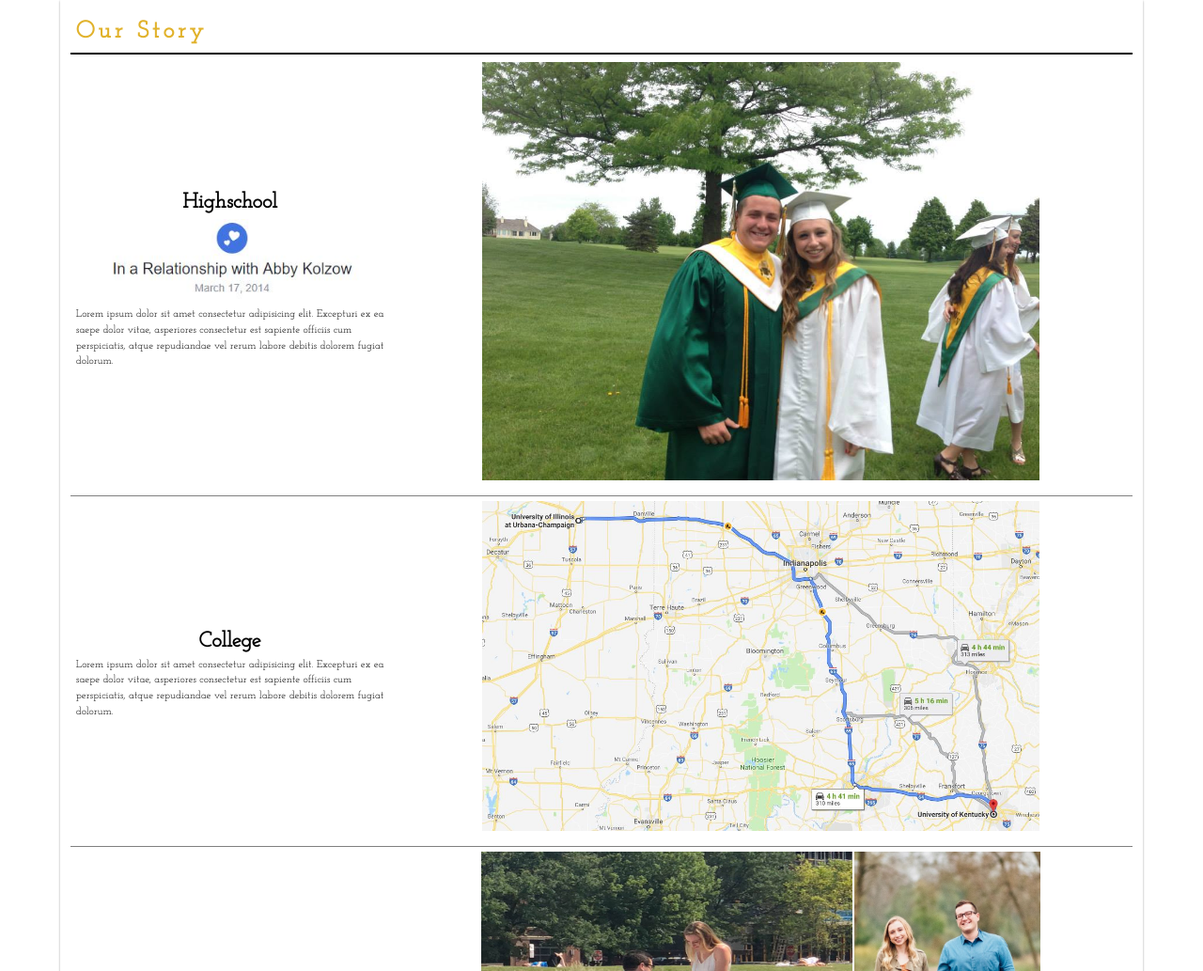
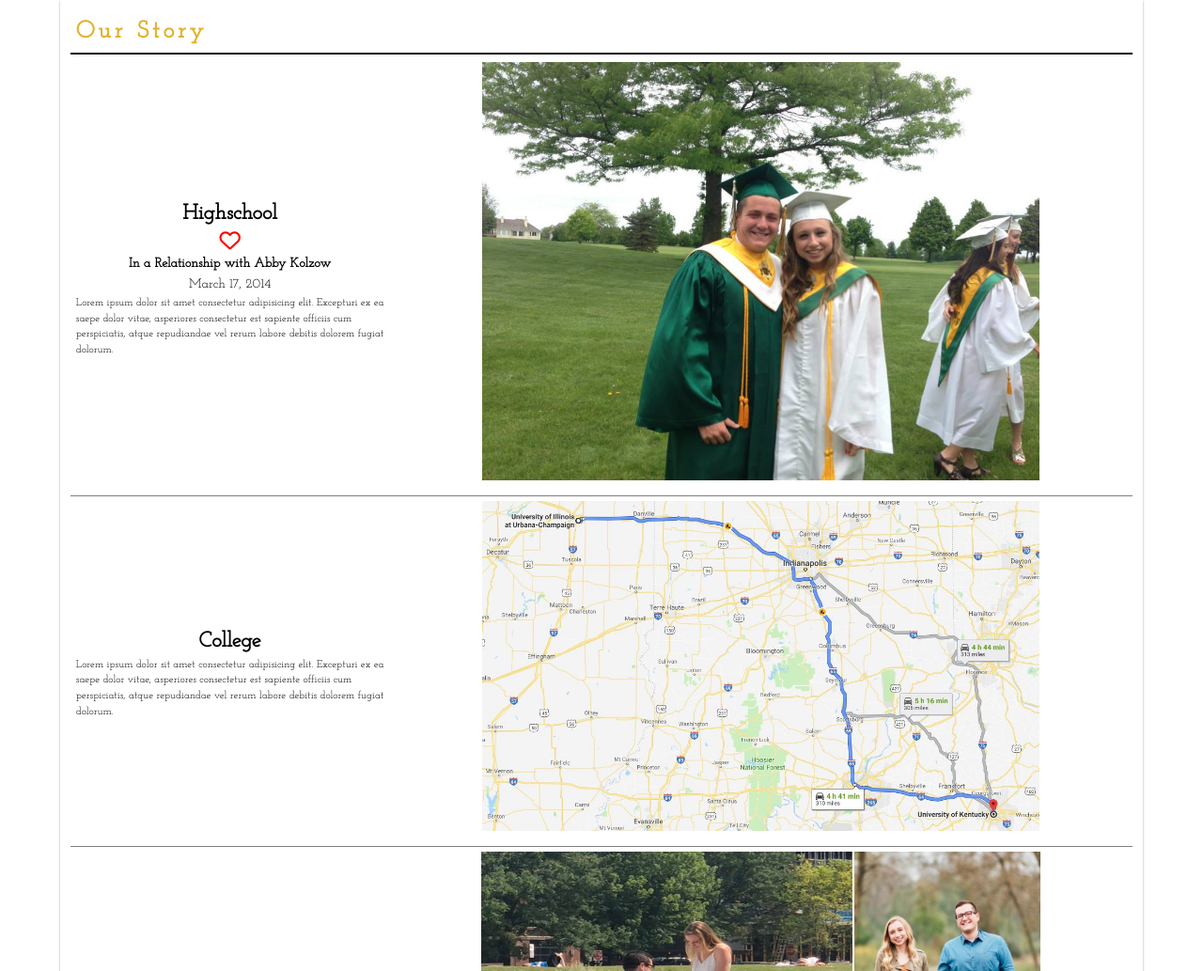
Before and after one commit to mikeandabbycioffi/mikeandabbycioffi.github.io, a website: page index.html in a window 1280 px wide. Shown: the part 1624-2657 px from the top of the page at 94% size. Drawn offline with nearby package versions, Linux system fonts and the light colour scheme.

Commit message:
mimick facebook post

```diff
--- a/index.html
+++ b/index.html
@@ -98,8 +98,14 @@
 						<div class="ourStory--row">
 							<div class="ourStory--left">
 								<h2> Highschool </h2>
+							<div class="facebook-stats">
+									<h2> <i class="far fa-heart"></i> </h2>
+									<span><strong> In a Relationship with Abby Kolzow</strong> </span>
+									<span> March 17, 2014</span>
+							</div>
+
 								<p>
-									<img src="img/highschool--start.JPG" alt="">
+
 
 									Lorem ipsum dolor sit amet consectetur adipisicing elit. Excepturi ex ea saepe dolor vitae, asperiores consectetur est sapiente officiis cum perspiciatis, atque repudiandae vel rerum labore debitis dolorem fugiat dolorum.
 								</p>
--- a/sass/pages/home.scss
+++ b/sass/pages/home.scss
@@ -29,14 +29,13 @@ footer {
 	margin-top: 2vh;
 	margin-bottom: 25vh;
 	max-width: 65%;
-
 	border-radius: 15px;
 	opacity: 0;
 	animation: moveInTop 1s ease-out;
 	animation-delay: .5s;
 	animation-fill-mode: forwards;
 
-	@media(min-width: 320px) and (max-width: 768px) {
+	@media(max-width: 768px) {
 		max-width: 95%;
 	}
 
@@ -135,14 +134,11 @@ footer {
 		margin: 0 4rem;
 		border: 1px solid transparent;
 
+
 		@media(min-width: 320px) and (max-width: 425px) {
 			width: 100%;
-
 			margin: 0;
 		}
-
-
-		@media(min-width: 425px) and(max-width: 768px) {}
 
 
 		&:hover {
@@ -222,6 +218,7 @@ footer {
 
 }
 
+
 .ourStory {
 
 
@@ -276,8 +273,27 @@ footer {
 
 		@media(max-width: 1100px) {
 			width: 100%;
+
 		}
 	}
+}
+
+.facebook-stats {
+	display: flex;
+	flex-wrap: wrap;
+
+	&>* {
+		width: 100%;
+
+	}
+
+	i {
+		color: red;
+	}
+
+	text-align: center;
+	line-height: 4rem;
+	font-size: 2.5rem;
 }
 
 .img-small {
```
Also changed, not shown: css/style.css.
